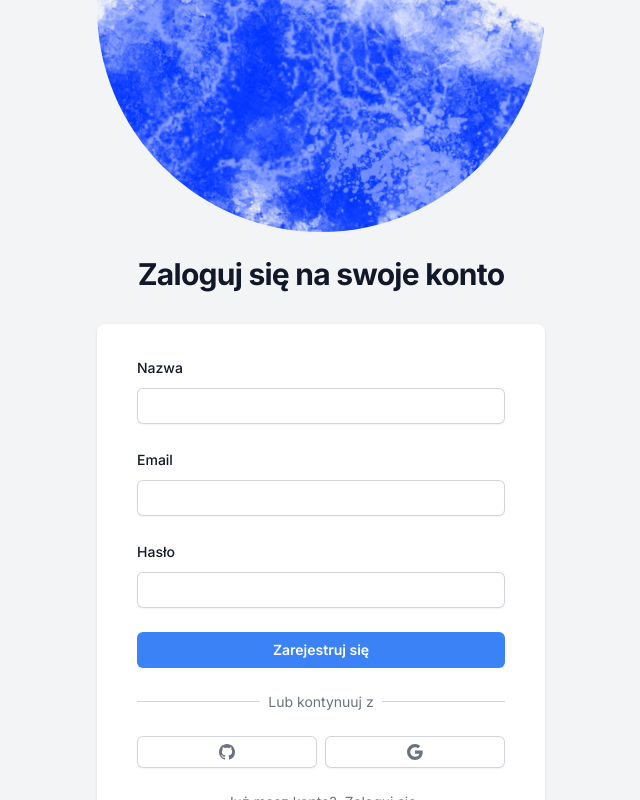
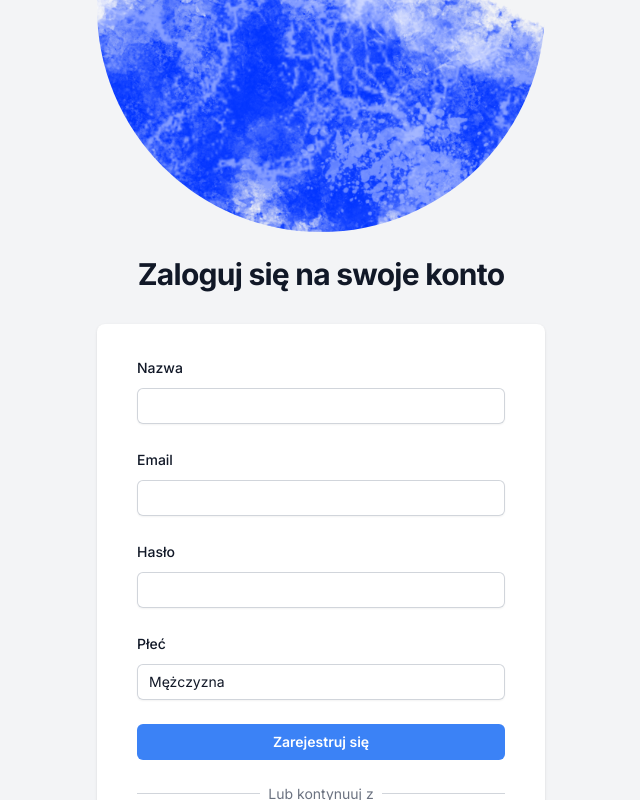
Before and after one commit to Matshiro/Wave, a Next.js app: page / in a window 1280 px wide. Both pictures are taken after a click on the element "Stwórz konto". Shown: the part 265-1065 px from the top of the page, without its empty margins (319-959 px from the left). Built offline with nearby package versions, Linux system fonts and the light colour scheme; no server answers.

Commit message:
Added gender to database and status bar that look for gender

```diff
--- a/app/(site)/components/AuthForm.tsx
+++ b/app/(site)/components/AuthForm.tsx
@@ -9,6 +9,7 @@ import { BsGithub, BsGoogle } from "react-icons/bs";
 import { toast } from "react-hot-toast";
 import { signIn, useSession } from "next-auth/react";
 import { useRouter } from "next/navigation";
+import List from "@/app/components/inputs/List";
 
 function AuthForm() {
   type Variant = "LOGIN" | "REGISTER";
@@ -104,6 +105,14 @@ function AuthForm() {
             register={register}
             errors={errors}
           />
+          {variant === "REGISTER" && (
+            <List
+              label="Płeć"
+              id="gender"
+              register={register}
+              errors={errors}
+            />
+          )}
           <div>
             <Button disabled={isLoading} fullWidth type="submit">
               {variant === "LOGIN" ? "Zaloguj się" : "Zarejestruj się"}
--- a/app/api/register/route.ts
+++ b/app/api/register/route.ts
@@ -5,9 +5,9 @@ import { NextResponse } from "next/server";
 export async function POST(request: Request) {
   try {
     const body = await request.json();
-    const { email, name, password } = body;
+    const { email, name, password, gender } = body;
 
-    if (!email || !name || !password) {
+    if (!email || !name || !password || !gender) {
       return new NextResponse("Brakujące dane", { status: 400 });
     }
 
@@ -18,9 +18,9 @@ export async function POST(request: Request) {
         email,
         name,
         hashedPassword,
+        gender,
       },
     });
-
     return NextResponse.json(user);
   } catch (error: any) {
     console.log(error, "REGISTRATION ERROR");
--- /dev/null
+++ b/app/components/inputs/List.tsx
@@ -0,0 +1,46 @@
+"use client";
+
+import clsx from "clsx";
+import { useState } from "react";
+import { FieldErrors, FieldValues, UseFormRegister } from "react-hook-form";
+
+interface ListProps {
+  label: string;
+  id: string;
+  required?: boolean;
+  register: UseFormRegister<FieldValues>;
+  errors: FieldErrors;
+  disabled?: boolean;
+}
+
+function List({ label, id, required, register, errors, disabled }: ListProps) {
+  return (
+    <div>
+      <label
+        htmlFor={id}
+        className="block text-sm font-medium leading-6 text-gray-900"
+      >
+        {label}
+      </label>
+      <div className="mt-2">
+        <select
+          id={id}
+          autoComplete={id}
+          disabled={disabled}
+          {...register(id, { required })}
+          className={clsx(
+            "form-input block w-full rounded-md border-0 py-1.5 text-gray-900 shadow-sm ring-1 ring-inset ring-gray-300 placeholder:text-gray-400 focus:ring-2 focus:ring-inset focus:ring-sky-600 sm:text-sm sm:leading-6",
+            errors[id] && "focus:ring-rose-500",
+            disabled && "opacity-50 cursor-default"
+          )}
+        >
+          <option value={"Male"}>Mężczyzna</option>
+          <option value={"Female"}>Kobieta</option>
+          <option value={"Other"}>Inne</option>
+        </select>
+      </div>
+    </div>
+  );
+}
+
+export default List;
--- a/app/conversations/[conversationId]/components/Header.tsx
+++ b/app/conversations/[conversationId]/components/Header.tsx
@@ -19,9 +19,11 @@ function Header({ conversation }: HeaderProps) {
     if (conversation.isGroup) {
       return `${conversation.users.length} members`;
     }
-
-    return "Aktywna";
-  }, [conversation]);
+    if (otherUser.gender === "Female") {
+      return "Aktywna";
+    }
+    return "Aktywny";
+  }, [conversation, otherUser]);
 
   return (
     <div className="bg-white w-full flex border-b-[1px] sm:px-4 py-3 px-4 lg:px-6 justify-between items-center shadow-sm">
@@ -33,8 +35,14 @@ function Header({ conversation }: HeaderProps) {
         >
           <HiChevronLeft size={32} />
         </Link>
-        {/* Pc */}
+        {/* Pc + Mobile */}
         <Avatar user={otherUser} />
+        <div className="flex flex-col">
+          <div>{conversation.name || otherUser.name}</div>
+          <div className="text-sm font-light text-neutral-500">
+            {statusText}
+          </div>
+        </div>
       </div>
     </div>
   );
```
Also changed, not shown: 1 other file (tests, documents, lock files or other folders).
